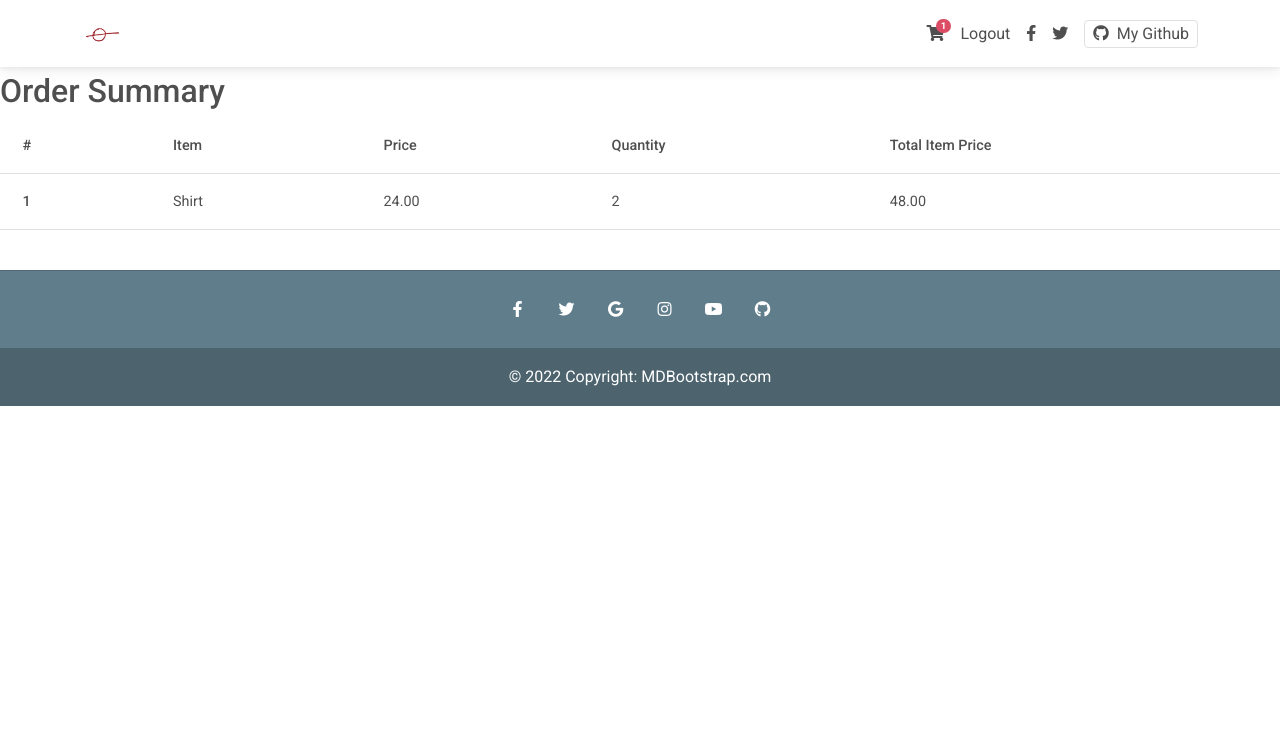
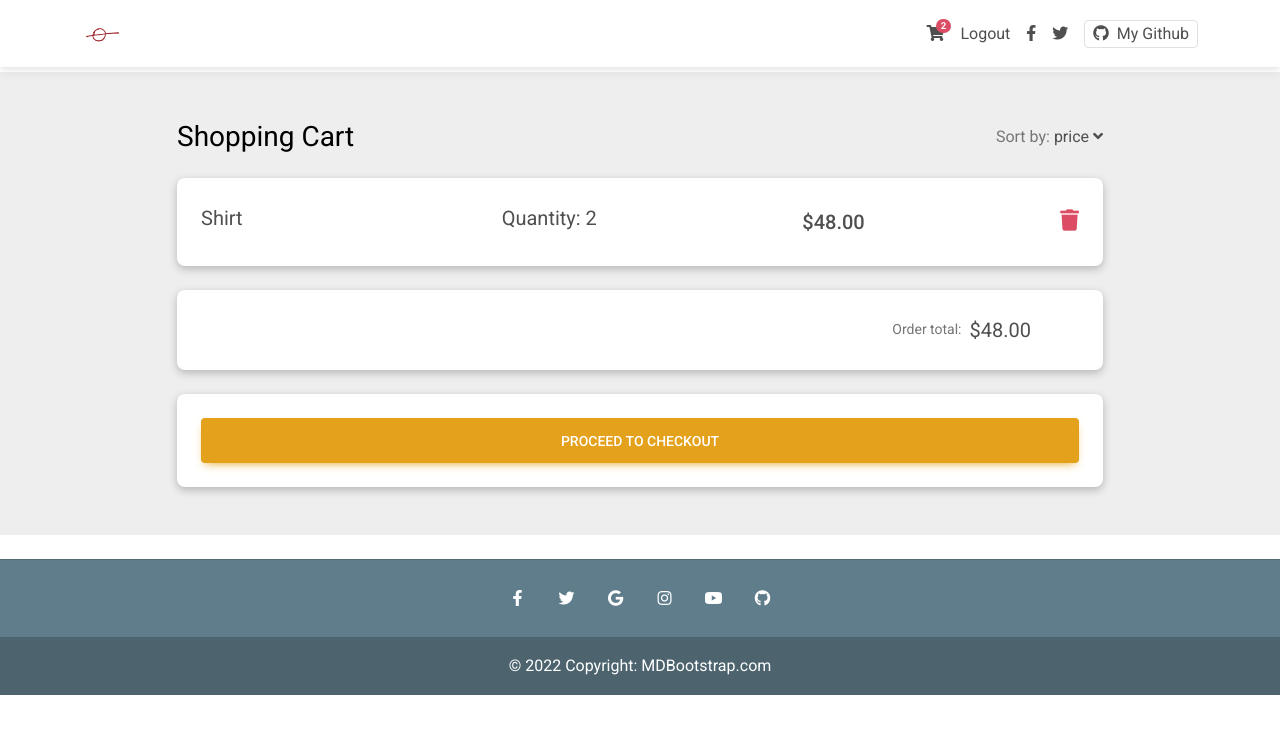
Before and after one commit to dcueva7/E-Commerce-Application, a Django app: page /summary/3/ in a window 1280 px wide. Shown: the top 734 px of the page. Run offline with Django 4.2, Linux system fonts and the light colour scheme; a user stored in the database is signed in; data comes from the database, SQL or seed files in the repository; both versions use the stored data as it was after the commit; some libraries are stand-ins or nearby versions.

Commit message:
Made cart count more accurate.  Added delete from cart functionality in summary page. Used new checkout template

```diff
--- a/ecomm/settings.py
+++ b/ecomm/settings.py
@@ -146,6 +146,6 @@ AUTHENTICATION_BACKENDS = [
 
 SITE_ID = 1
 
-LOGIN_REDIRECT_URL = '/home'
+LOGIN_REDIRECT_URL = '/'
 
-LOGOUT_REDIRECT_URL = '/home'
+LOGOUT_REDIRECT_URL = ''
--- a/myapp/models.py
+++ b/myapp/models.py
@@ -43,6 +43,9 @@ class OrderItem(models.Model):
     def total_price_calc(self):
         return self.quantity*self.item.price
 
+    def get_discount_price(self):
+        return self.item.discount*self.quantity
+
     def __str__(self):
         return f'{self.quantity} {self.item.title}'
 
@@ -57,3 +60,20 @@ class Order(models.Model):
 
     def __str__(self):
         return self.user.username
+
+    def get_total(self):
+        total = 0
+        for item in self.items.all():
+            if item.item.discount:
+                total += item.get_discount_price()
+            else:
+                total += item.total_price_calc()
+
+        return total
+
+    def get_quantity(self):
+        count = 0
+        for item in self.items.all():
+                count += item.quantity
+
+        return count
--- a/myapp/templatetags/cart_count.py
+++ b/myapp/templatetags/cart_count.py
@@ -9,7 +9,7 @@ def item_count(user):
         order_qs = Order.objects.filter(user=user, ordered=False)
         if order_qs.exists():
             order = order_qs[0]
-            return order.items.count()
+            return order.get_quantity()
 
     return 0
 
--- a/myapp/views.py
+++ b/myapp/views.py
@@ -57,12 +57,18 @@ def remove_from_cart(request, slug):
     if order_qs.exists():
         order = order_qs[0]
         if order.items.filter(user=request.user, item=item, ordered=False).exists():
-            order.items.filter(user=request.user, item=item, ordered=False).delete()
+            o = order.items.get(user=request.user, item=item, ordered=False)
+            if o.quantity > 1:
+                o.quantity -= 1
+                o.save()
+            else:
+                order.items.filter(user=request.user, item=item, ordered=False).delete()
             messages.info(request, 'Item has been removed from cart')
+            return redirect('myapp:summary', pk=order.id)
         else:
             messages.info(request, 'Item is not in cart')
+            return redirect('myapp:summary', pk=order.id)
 
     else:
         messages.info(request, 'Order has not been created')
-
-    return redirect('myapp:product', slug=slug)
+        return redirect('myapp:home')
--- a/templates/summary.html
+++ b/templates/summary.html
@@ -1,30 +1,65 @@
 {% extends "index.html" %} {% block content %}
-<div class="table-responsive">
-  <h2>Order Summary</h2>
 
-  <table class="table">
-    <thead>
-      <tr>
-        <th scope="col">#</th>
-        <th scope="col">Item</th>
-        <th scope="col">Price</th>
-        <th scope="col">Quantity</th>
-        <th scope="col">Total Item Price</th>
+<section class="h-100" style="background-color: #eee;">
+    <div class="container h-100 py-5">
+      <div class="row d-flex justify-content-center align-items-center h-100">
+        <div class="col-10">
 
-      </tr>
-    </thead>
-    <tbody>
-      {% for obj in object.items.all %}
-      <tr>
-        <th scope="row">{{ forloop.counter }}</th>
-        <td>{{ obj.item.title }}</td>
-        <td>{{ obj.item.price }}</td>
-        <td>{{ obj.quantity }}</td>
-        <td>{{ obj.total_price_calc }}</td>
-      </tr>
-      {% endfor %}
-    </tbody>
-  </table>
-</div>
+          <div class="d-flex justify-content-between align-items-center mb-4">
+            <h3 class="fw-normal mb-0 text-black">Shopping Cart</h3>
+            <div>
+              <p class="mb-0"><span class="text-muted">Sort by:</span> <a href="#!" class="text-body">price <i
+                    class="fas fa-angle-down mt-1"></i></a></p>
+            </div>
+          </div>
+          {% for obj in object.items.all %}
+          <div class="card rounded-3 mb-4">
+            <div class="card-body p-4">
+              <div class="row d-flex justify-content-between align-items-center">
+
+                <div class="col-md-3 col-lg-3 col-xl-3">
+                  <p class="lead fw-normal mb-2">{{ obj.item.title }}</p>
+                </div>
+                <div class="col-md-3 col-lg-3 col-xl-2 d-flex">
+
+                  <p class="lead fw-normal mb-2">Quantity: {{ obj.quantity }}</p>
+                </div>
+                <div class="col-md-3 col-lg-2 col-xl-2 offset-lg-1">
+                  {% if obj.item.discount %}
+                  <h5 class="mb-0">${{ obj.get_discount_price }}</h5>
+                  {% else %}
+                  <h5 class="mb-0">${{ obj.total_price_calc }}</h5>
+                  {% endif %}
+                </div>
+                <div class="col-md-1 col-lg-1 col-xl-1 text-end">
+                  <a href="{% url 'myapp:remove-from-cart' obj.item.slug %}" class="text-danger"><i class="fas fa-trash fa-lg"></i></a>
+                </div>
+              </div>
+            </div>
+          </div>
+          {% endfor %}
+
+          <div class="card mb-4">
+            <div class="card-body p-4">
+
+                <div class="float-end">
+                <p class="mb-0 me-5 d-flex align-items-center">
+                    <span class="small text-muted me-2">Order total:</span> <span class="lead fw-normal">${{ object.get_total }}</span>
+                </p>
+                </div>
+
+            </div>
+          </div>
+
+          <div class="card">
+            <div class="card-body">
+              <button type="button" class="btn btn-warning btn-block btn-lg">Proceed to Checkout</button>
+            </div>
+          </div>
+
+        </div>
+      </div>
+    </div>
+  </section>
 
 {% endblock content %}
```
Also changed, not shown: templates/product.html (+0 -15 lines), db.sqlite3.
